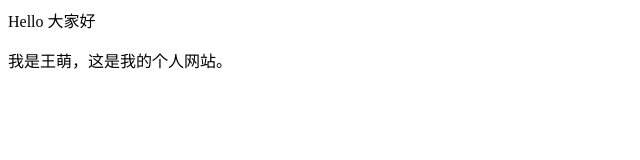
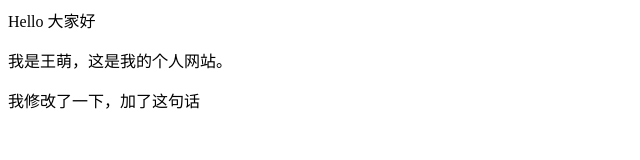
Before and after one commit to 99lankeren/99lankeren.github.io, a plain HTML site: page index.html in a window 1280 px wide. Shown: the whole page, without its empty margins (0-640 px from the left). Drawn offline with Linux system fonts and the light colour scheme.

Commit message:
Update index.html

```diff
--- a/index.html
+++ b/index.html
@@ -1,2 +1,3 @@
 <p>Hello 大家好</p>
 <p>我是王萌，这是我的个人网站。 </p>
+<p>我修改了一下，加了这句话 </p>
```
